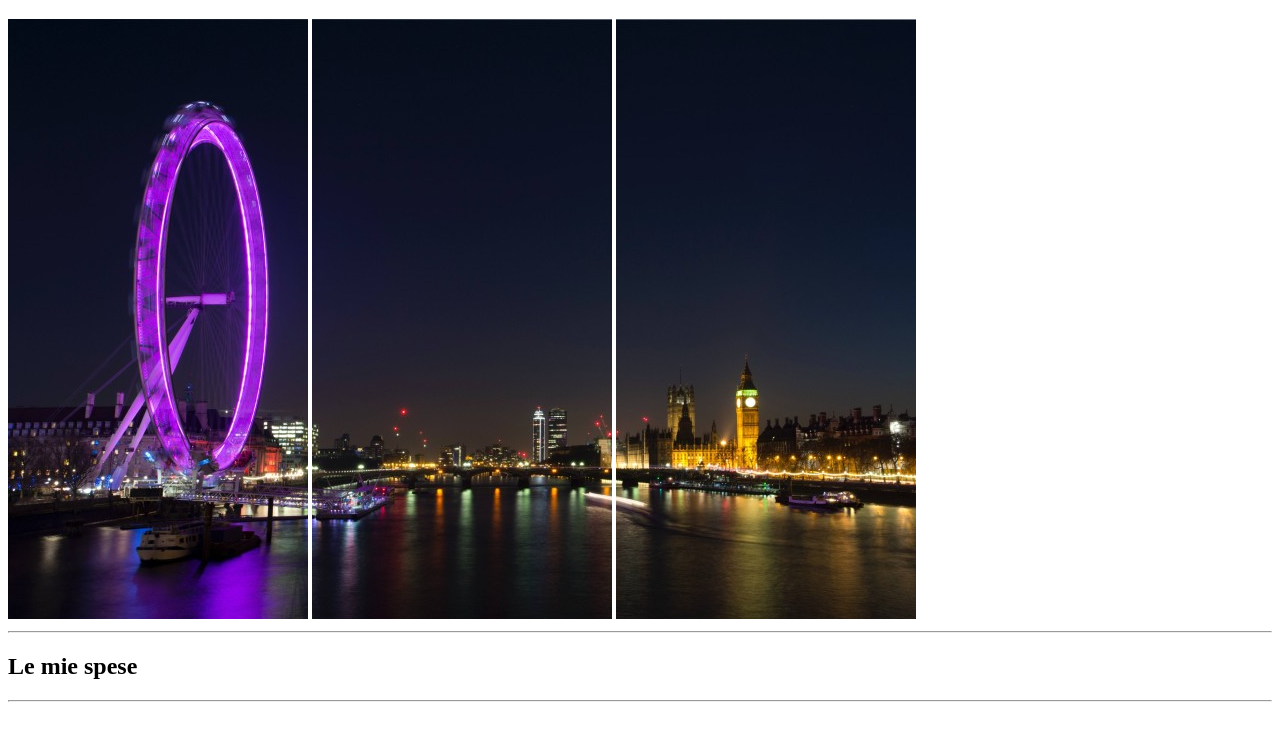
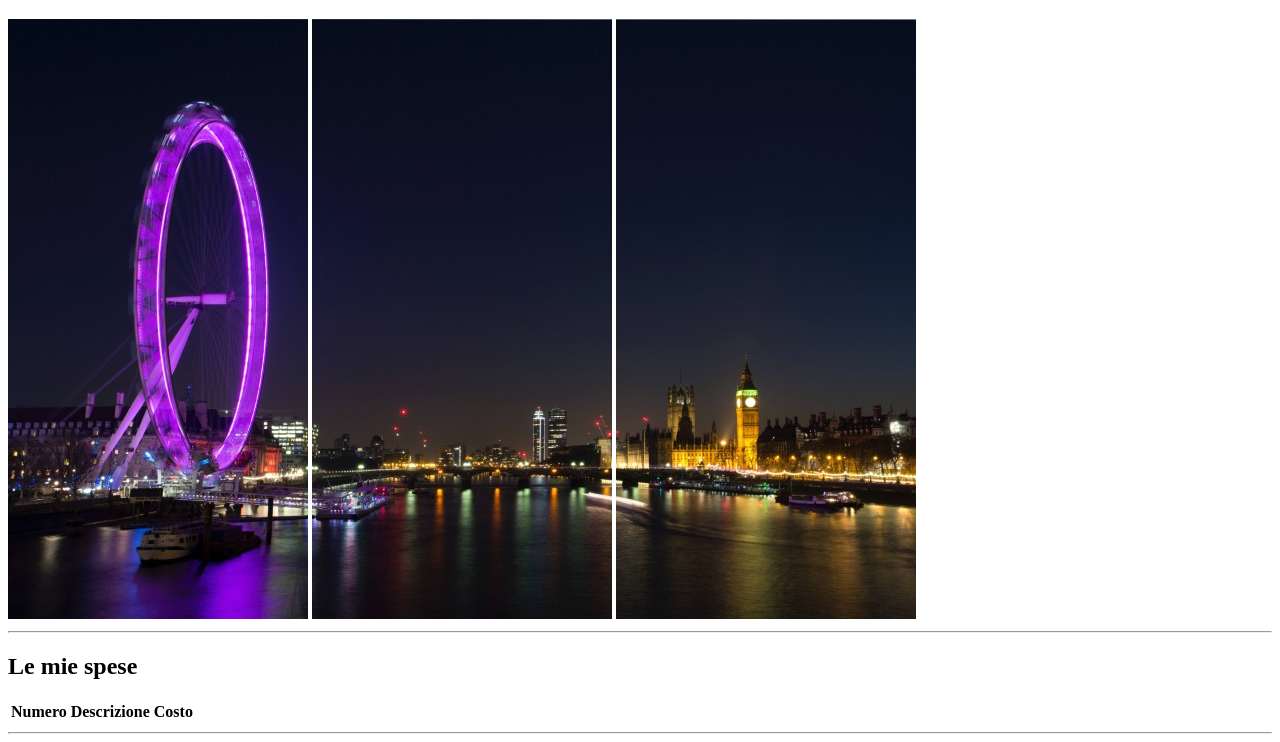
Before and after one commit to alemalagni/html-london-trip, a plain HTML site: page index.html in a window 1280 px wide. Shown: the part 61-803 px from the top of the page. Drawn offline with Linux system fonts and the light colour scheme.

Commit message:
feat: add head of table

```diff
--- a/index.html
+++ b/index.html
@@ -18,6 +18,16 @@
     <main>
         <!-- Secondo Contenitore -->
         <h2>Le mie spese</h2>
+        <table>
+            <!-- Intestazione tabella -->
+            <thead>
+                <tr>
+                    <th> <strong> Numero </strong> </th>
+                    <th> <strong> Descrizione </strong> </th>
+                    <th> <strong> Costo </strong> </th>
+                </tr>
+            </thead>
+        </table>
         <hr>
         <!-- Secondo Contenitore -->
 
```
